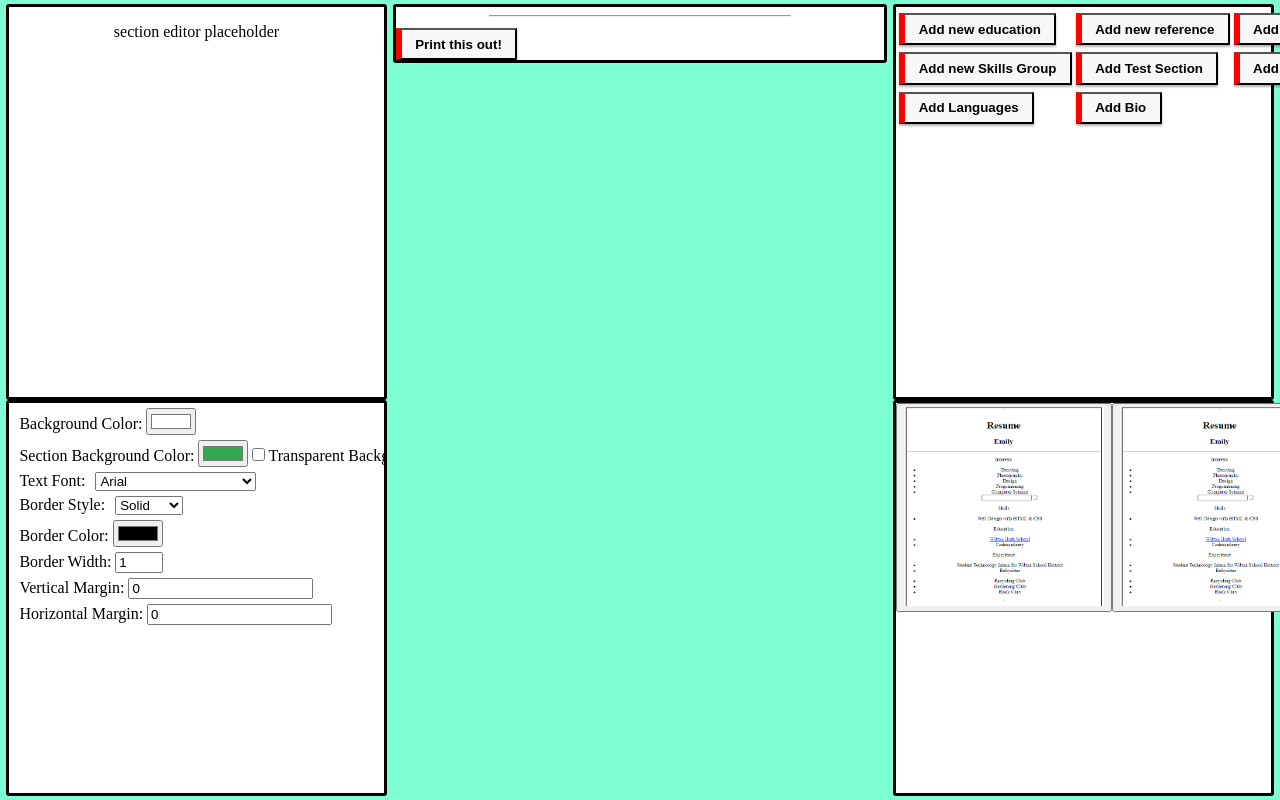
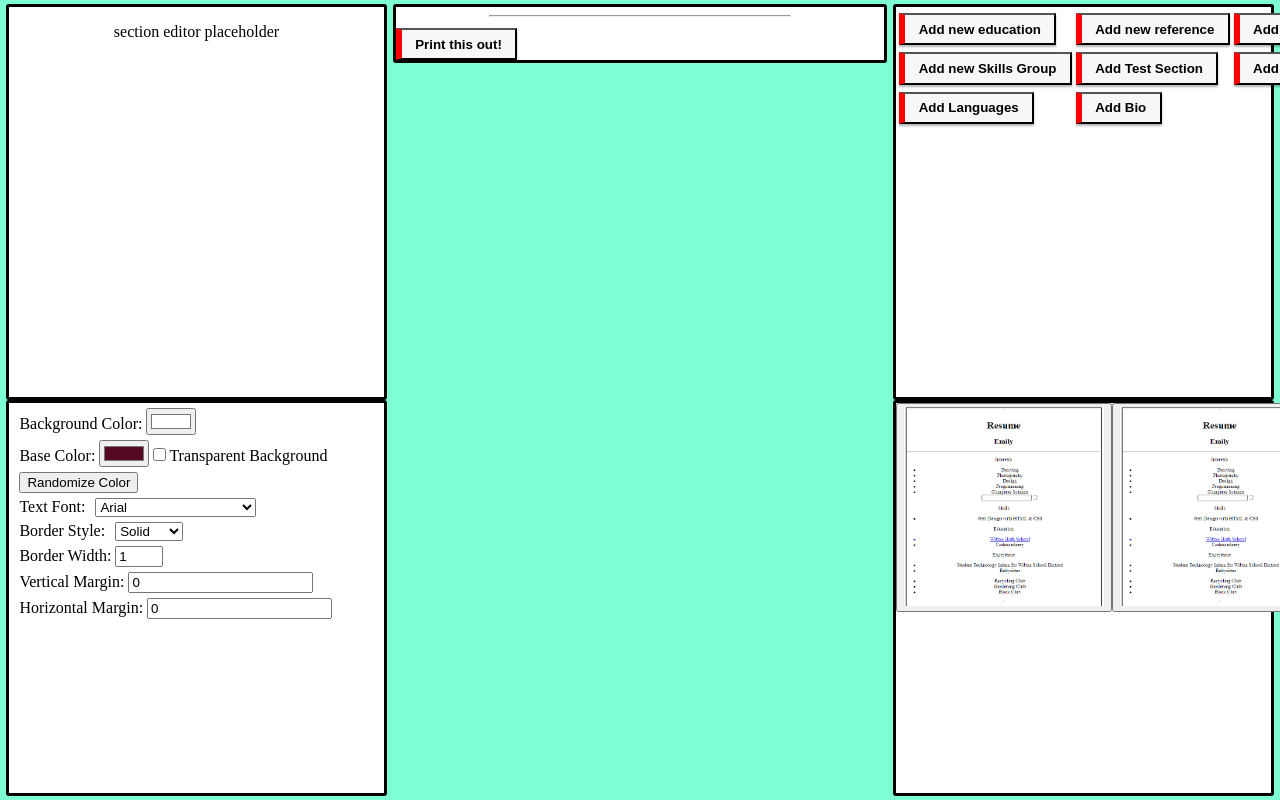
Before and after one commit to yemrezobi/cv-maker, a React (Create React App) app: page / in a window 1280 px wide. Shown: the top 800 px of the page. Built offline with nearby package versions, Linux system fonts and the light colour scheme.

Commit message:
Add color palette

```diff
--- a/package.json
+++ b/package.json
@@ -10,6 +10,7 @@
     "@testing-library/react": "^11.2.5",
     "@testing-library/user-event": "^12.8.3",
     "angular-star-rating": "*",
+    "chroma-js": "^2.1.2",
     "html2canvas": "*",
     "jspdf": "^2.3.1",
     "react": "^17.0.2",
--- a/src/components/StyleEditor.js
+++ b/src/components/StyleEditor.js
@@ -1,35 +1,27 @@
-import { useState } from "react";
+import { useEffect, useState } from "react";
 import { useContext } from "react";
-import { useRef } from "react";
 import { SectionContext } from "../contexts/SectionContext";
 import { CvContext } from "../contexts/CvContext";
+import chroma from "chroma-js";
 
 function StyleEditor(){
     const [cvStyle, setCvStyle] = useContext(CvContext);
     const [sectionStyle, setSectionStyle] = useContext(SectionContext);
     const [sectionFont, setSectionFont] = useState(sectionStyle.fontFamily);
     const [sectionBorderStyle, setSectionBorderStyle] = useState(sectionStyle.borderStyle);
-    const [sectionBorderColor, setSectionBorderColor] = useState(sectionStyle.borderColor);
     const [sectionBorderWidth, setSectionBorderWidth] = useState(sectionStyle.borderWidth.slice(0, -2));
     const [sectionMarginVertical, setSectionMarginVertical] = useState(sectionStyle.marginTop.slice(0, -2));
     const [sectionMarginHorizontal, setSectionMarginHorizontal] = useState(sectionStyle.marginLeft.slice(0, -2));
     const [cvBackgroundColor, setCvBackgroundColor] = useState(cvStyle.backgroundColor);
-    const [sectionBackgroundColor, setSectionBackgroundColor] = useState(sectionStyle.backgroundColor);
     const [sectionBackgroundTransparent, setSectionBackgroundTransparent] = useState(false);
-    const ref = useRef();
+    const [colorBase, setColorBase] = useState();
+    const [colorLight, setColorLight] = useState();
+    const [, setColorDark] = useState();
 
     const handleCvBackgroundColor = (event) => {
         setCvBackgroundColor(event.target.value);
         setCvStyle({
             ...cvStyle,
-            backgroundColor: event.target.value
-        });
-    }
-
-    const handleSectionBackgroundColor = (event) => {
-        setSectionBackgroundColor(event.target.value);
-        setSectionStyle({
-            ...sectionStyle,
             backgroundColor: event.target.value
         });
     }
@@ -47,14 +39,6 @@ function StyleEditor(){
         setSectionStyle({
             ...sectionStyle,
             borderStyle: event.target.value
-        });
-    }
-
-    const handleSectionBorderColor = (event) => {
-        setSectionBorderColor(event.target.value);
-        setSectionStyle({
-            ...sectionStyle,
-            borderColor: event.target.value
         });
     }
 
@@ -104,8 +88,10 @@ function StyleEditor(){
     }
 
     const handleSectionBackgroundTransparent = (event) => {
-        setSectionBackgroundTransparent(!sectionBackgroundTransparent);
-        if(!sectionBackgroundTransparent){                  // The complement of the boolean is used because the state does not actually update until next render.
+        console.log(colorBase);
+        console.log(colorLight);
+        setSectionBackgroundTransparent(event.target.checked);
+        if(event.target.checked){
             setSectionStyle({
                 ...sectionStyle,
                 backgroundColor: "transparent"
@@ -113,10 +99,45 @@ function StyleEditor(){
         } else {
             setSectionStyle({
                 ...sectionStyle,
-                backgroundColor: ref.current.value
+                backgroundColor: colorLight
             });
         }
     }
+
+    const updateColorPalette = (event) => {
+        let base = chroma(event.target.value).hex();
+        let light = chroma(base).brighten(1).hex();
+        let dark = chroma(base).darken(1).hex();
+        setColorLight(light);
+        setColorBase(base);
+        setColorDark(dark);
+
+        setSectionStyle({
+            ...sectionStyle,
+            backgroundColor: sectionBackgroundTransparent ? "transparent" : light,
+            borderColor: dark
+        });
+    }
+
+    const randomizeColor = (event) => {
+        let base = chroma.random().hex();
+        let light = chroma(base).brighten(1).hex();
+        let dark = chroma(base).darken(1).hex();
+        setColorLight(light);
+        setColorBase(base);
+        setColorDark(dark);
+
+        setSectionStyle({
+            ...sectionStyle,
+            backgroundColor: sectionBackgroundTransparent ? "transparent" : light,
+            borderColor: dark
+        });
+    }
+
+    useEffect(() => {
+        randomizeColor();
+        // eslint-disable-next-line react-hooks/exhaustive-deps
+    }, [])
 
     return(
         <div className="edit-style box">
@@ -125,10 +146,13 @@ function StyleEditor(){
                 <input type="color" name="cvBackgroundColor" value={cvBackgroundColor} onChange={handleCvBackgroundColor}></input>
             </div>
             <div className="edit-style-item">
-                <label htmlFor="sectionBackgroundColor">Section Background Color: </label>
-                <input type="color" name="sectionBackgroundColor" value={sectionBackgroundColor} onChange={handleSectionBackgroundColor} disabled={sectionBackgroundTransparent} ref={ref}></input>
-                <input type="checkbox" name="backgroundTransparent" value={sectionBackgroundTransparent} onChange={handleSectionBackgroundTransparent}></input>
+                <label>Base Color: </label>
+                <input type="color" value={colorBase} onChange={updateColorPalette}></input>
+                <input type="checkbox" name="backgroundTransparent" checked={sectionBackgroundTransparent} onChange={handleSectionBackgroundTransparent}></input>
                 <label htmlFor="backgroundTransparent">Transparent Background</label>
+            </div>
+            <div className="edit-style-item">
+                <button onClick={randomizeColor}>Randomize Color</button>
             </div>
             <div className="edit-style-item">
                 <div className="edit-style-item-text">Text Font:</div>
@@ -155,10 +179,6 @@ function StyleEditor(){
                 </select>
             </div>
             <div className="edit-style-item">
-                <label htmlFor="sectionBorderColor">Border Color: </label>
-                <input type="color" name="sectionBorderColor" value={sectionBorderColor} onChange={handleSectionBorderColor}></input>
-            </div>
-            <div className="edit-style-item">
                 <label htmlFor="sectionBorderWidth">Border Width: </label>
                 <input type="number" name="sectionBorderWidth" min="0" max="5" value={sectionBorderWidth} onChange={handleSectionBorderWidth}></input>
             </div>
```
Also changed, not shown: 1 other file (tests, documents, lock files or other folders).
